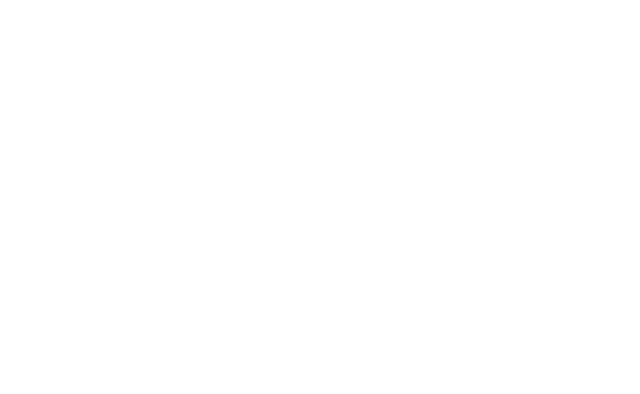
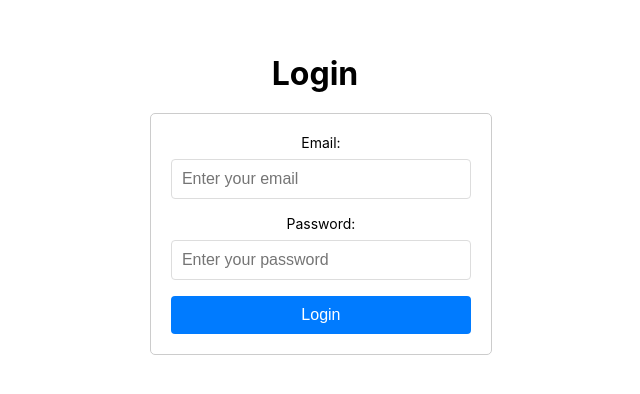
Before and after one commit to aniket2727/product-project-2024, a React (Create React App) app in the folder client/: page /login in a window 1280 px wide. Before the commit this address had no page. Shown: the part 206-600 px from the top of the page, without its empty margins (325-965 px from the left). Built offline with nearby package versions, Linux system fonts and the light colour scheme.

Commit message:
add register and login css

```diff
--- a/client/src/App.js
+++ b/client/src/App.js
@@ -4,6 +4,7 @@ import 'react-toastify/dist/ReactToastify.css';
 import { ApiProvider } from './componets/contextApifolder/ContextApi';
 import { BrowserRouter, Route, Routes } from "react-router-dom";
 import SignOut from "./componets/AuthandRegister/SignOut";
+import SignIn from './componets/AuthandRegister/SignIn';
 
 function App() {
   return (
@@ -12,6 +13,7 @@ function App() {
         <BrowserRouter>
           <Routes>
             <Route path="/register" element={<SignOut />} />
+            <Route path="/login" element={<SignIn />} />
           </Routes>
         </BrowserRouter>
       </ApiProvider>
--- a/client/src/componets/AuthandRegister/SignIn.js
+++ b/client/src/componets/AuthandRegister/SignIn.js
@@ -1,11 +1,66 @@
-import React from 'react'
+
+
+
+
+
+
+
+// SignIn.js
+
+import React, { useState } from 'react';
+import { toast } from 'react-toastify';
+import 'react-toastify/dist/ReactToastify.css';
+import './signin.css';
 
 const SignIn = () => {
+  const [email, setEmail] = useState('');
+  const [password, setPassword] = useState('');
+
+  const handleSubmit = (e) => {
+    e.preventDefault();
+
+    // Placeholder for authentication logic
+    // For demonstration purposes, assume login fails
+    const loginSuccess = false;
+
+    if (!loginSuccess) {
+      // Display error toast
+      toast.error('Invalid email or password. Please try again.');
+      return;
+    }
+
+    // Continue with successful login logic
+    console.log('Email:', email);
+    console.log('Password:', password);
+    toast.success('Login successful!');
+  };
+
   return (
-    <div>
-      <h1>this is login</h1>
+    <div className="main-login">
+      <h1>Login</h1>
+      <form onSubmit={handleSubmit}>
+        <label>Email:</label>
+        <input
+          type="email"
+          value={email}
+          onChange={(e) => setEmail(e.target.value)}
+          placeholder="Enter your email"
+          required
+        />
+
+        <label>Password:</label>
+        <input
+          type="password"
+          value={password}
+          onChange={(e) => setPassword(e.target.value)}
+          placeholder="Enter your password"
+          required
+        />
+
+        <button type="submit">Login</button>
+      </form>
     </div>
-  )
-}
+  );
+};
 
-export default SignIn
+export default SignIn;
--- /dev/null
+++ b/client/src/componets/AuthandRegister/signin.css
@@ -0,0 +1,52 @@
+/* signout.css */
+
+body {
+    margin: 0; /* Reset default margin */
+    display: flex;
+    align-items: center;
+    justify-content: center;
+    height: 100vh;
+  }
+
+  .main-login {
+    text-align: center;
+  }
+
+  .main-login h1 {
+    margin-bottom: 20px;
+  }
+
+  form {
+    max-width: 300px;
+    width: 100%;
+  }
+
+  label {
+    display: block;
+    margin-bottom: 8px;
+    font-size: 14px;
+  }
+
+  input {
+    width: 100%;
+    padding: 10px;
+    margin-bottom: 16px;
+    border: 1px solid #ddd;
+    border-radius: 4px;
+    font-size: 16px;
+  }
+
+  button {
+    background-color: #007bff;
+    color: #fff;
+    padding: 10px;
+    border: none;
+    border-radius: 4px;
+    font-size: 16px;
+    cursor: pointer;
+    width: 100%;
+  }
+
+  button:hover {
+    background-color: #0056b3;
+  }
```
